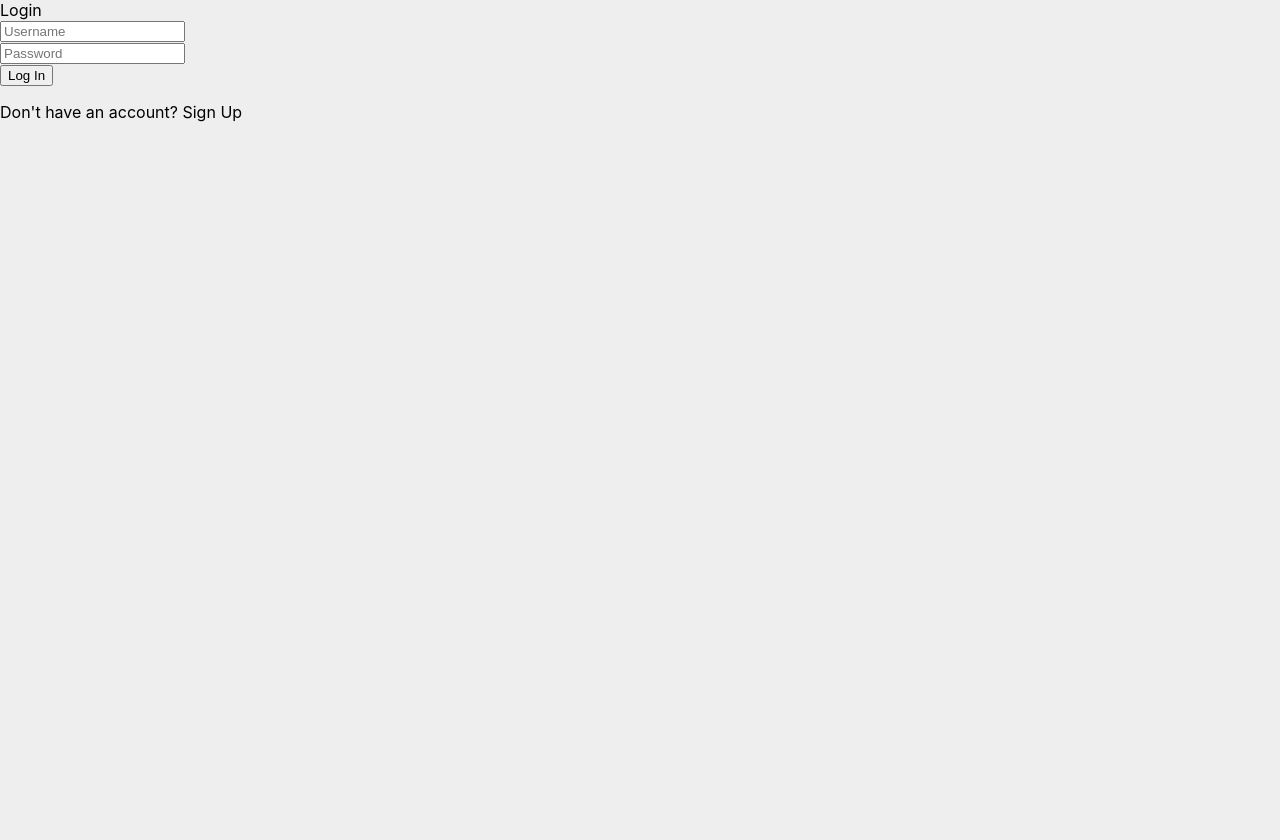
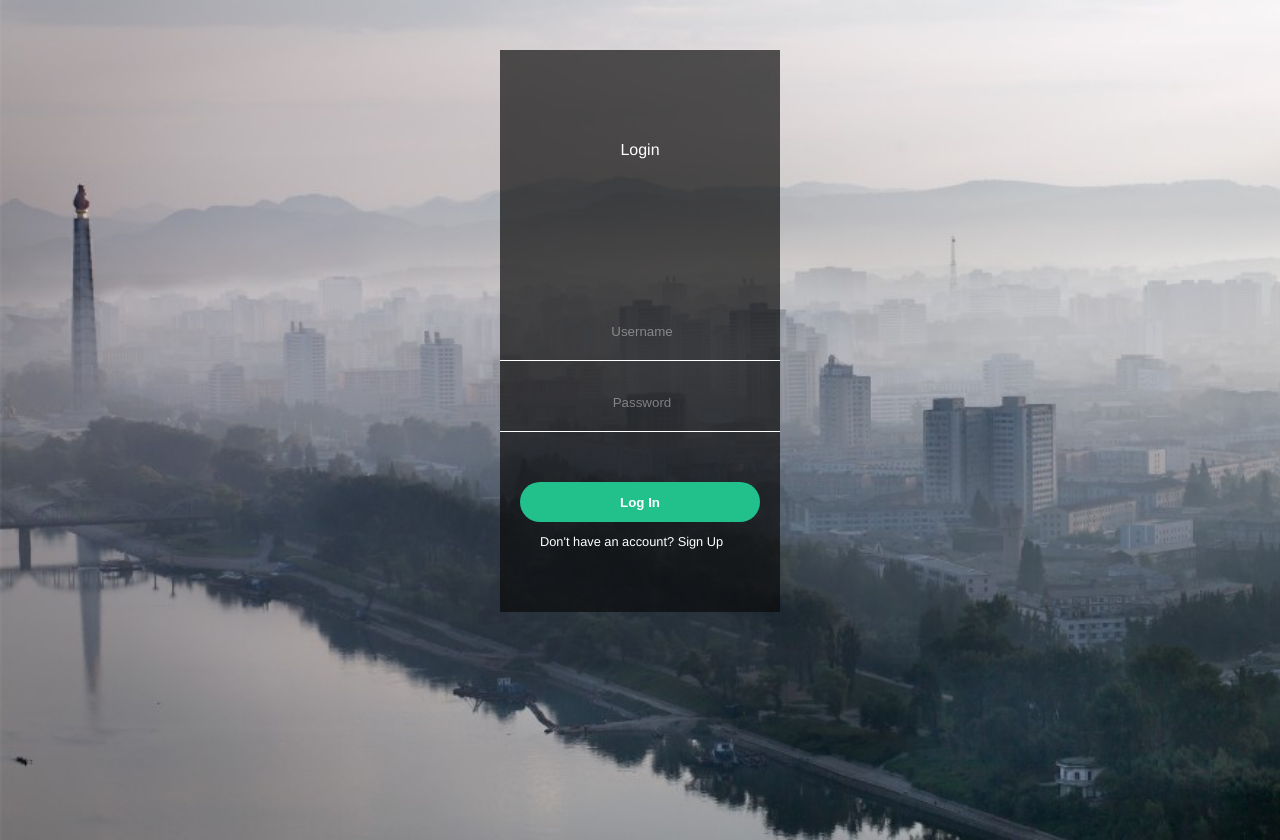
Before and after one commit to ridvankaradag/career-app, a React (Create React App) app: page /dashboard/login in a window 1280 px wide. Before the commit the page ends 800 px from the top, so only its background shows below. Built offline with nearby package versions, Linux system fonts and the light colour scheme.

Commit message:
Update index.css

```diff
--- a/src/index.css
+++ b/src/index.css
@@ -1,22 +1,367 @@
+ /*body,
 html {
-  box-sizing: border-box;
+  margin: 0;
+  height: 100%;
 }
 
-*, *::before, *::after {
-  box-sizing: inherit;
+input {
+  border: none;
 }
 
-body {
+button:focus {
+  outline: none;
+}
+
+::-webkit-input-placeholder {
+  color: rgba(255, 255, 255, 0.65);
+}
+
+::-webkit-input-placeholder .input-line:focus +::input-placeholder {
+  color: #fff;
+}
+
+
+.spacing {
+  -webkit-box-flex: 1;
+  -webkit-flex-grow: 1;
+  -ms-flex-positive: 1;
+  flex-grow: 1;
+  height: 120px;
+  font-weight: 300;
+  text-align: center;
+  margin-top: 10px;
+  color: rgba(255, 255, 255, 0.65)
+}
+
+.input-line:focus {
+  outline: none;
+  border-color: #fff;
+  -webkit-transition: all .2s ease;
+  transition: all .2s ease;
+}
+
+.ghost-round {
+  cursor: pointer;
+  background: none;
+  border: 1px solid rgba(255, 255, 255, 0.65);
+  border-radius: 25px;
+  color: rgba(255, 255, 255, 0.65);
+  -webkit-align-self: flex-end;
+  -ms-flex-item-align: end;
+  align-self: flex-end;
+  font-size: 19px;
+  font-size: 1.2rem;
+  font-family: roboto;
+  font-weight: 300;
+  line-height: 2.5em;
+  margin-top: auto;
+  margin-bottom: 25px;
+  -webkit-transition: all .2s ease;
+  transition: all .2s ease;
+}
+
+.ghost-round:hover {
+  background: rgba(255, 255, 255, 0.15);
+  color: #fff;
+  -webkit-transition: all .2s ease;
+  transition: all .2s ease;
+}
+
+.input-line {
+  background: none;
+  margin-bottom: 10px;
+  line-height: 2.4em;
+  color: #fff;
+  font-family: roboto;
+  font-weight: 300;
+  letter-spacing: 0px;
+  letter-spacing: 0.02rem;
+  font-size: 19px;
+  font-size: 1.2rem;
+  border-bottom: 1px solid rgba(255, 255, 255, 0.65);
+  -webkit-transition: all .2s ease;
+  transition: all .2s ease;
+}
+
+.full-width {
+  width: 100%;
+}
+
+.input-fields {
+  margin-top: 25px;
+}
+
+.container {
+  display: -webkit-box;
+  display: -webkit-flex;
+  display: -ms-flexbox;
+  display: flex;
+  -webkit-box-align: center;
+  -webkit-align-items: center;
+  -ms-flex-align: center;
+  align-items: center;
+  -webkit-box-pack: center;
+  -webkit-justify-content: center;
+  -ms-flex-pack: center;
+  justify-content: center;
+  background: #eee;
+  height: 100%;
+}
+
+.content {
+  padding-left: 25px;
+  padding-right: 25px;
+  display: -webkit-box;
+  display: -webkit-flex;
+  display: -ms-flexbox;
+  display: flex;
+  -webkit-flex-flow: column;
+  -ms-flex-flow: column;
+  flex-flow: column;
+  z-index: 5;
+}
+
+.welcome {
+  font-weight: 200;
+  margin-top: 75px;
+  text-align: center;
+  font-size: 40px;
+  font-size: 2.5rem;
+  letter-spacing: 0px;
+  letter-spacing: 0.05rem;
+}
+
+.menu {
+  background: rgba(0, 0, 0, 0.2);
+  width: 100%;
+  height: 50px;
+}
+
+.window {
+  z-index: 100;
+  color: #fff;
+  font-family: roboto;
+  position: relative;
+  display: -webkit-box;
+  display: -webkit-flex;
+  display: -ms-flexbox;
+  display: flex;
+  -webkit-flex-flow: column;
+  -ms-flex-flow: column;
+  flex-flow: column;
+  box-shadow: 0px 15px 50px 5px rgba(0, 0, 0, 0.2);
+  box-sizing: border-box;
+  height: 560px;
+  width: 360px;
+  background: #fff;
+}
+
+.overlay {
+  background: #5f9ea0;
+  opacity: 0.85;
+  filter: alpha(opacity=85);
+  height: 560px;
+  position: absolute;
+  width: 360px;
+  z-index: 1;
+}
+
+.bold-line {
+  background: #e7e7e7;
+  position: absolute;
+  top: 0px;
+  bottom: 0px;
+  margin: auto;
+  width: 100%;
+  height: 360px;
+  z-index: 1;
+  opacity:0.1;
+    background: url('https://pexels.imgix.net/photos/27718/pexels-photo-27718.jpg?fit=crop&w=1280&h=823') left no-repeat;
+  background-size:cover;
+}
+
+.bottom{
+  margin-top:25px;
+}
+
+@media (max-width: 500px) {
+  .window {
+    width: 100%;
+    height: 100%;
+  }
+  .overlay {
+    width: 100%;
+    height: 100%;
+  }
+}
+
+*/
+
+
+
+
+
+
+html, body {
+  height: 100%;
+  width: 100%;
   margin: 0;
   padding: 0;
-  font-family: -apple-system, BlinkMacSystemFont, "Segoe UI", "Roboto", "Oxygen",
-    "Ubuntu", "Cantarell", "Fira Sans", "Droid Sans", "Helvetica Neue",
-    sans-serif;
-  -webkit-font-smoothing: antialiased;
-  -moz-osx-font-smoothing: grayscale;
 }
 
-code {
-  font-family: source-code-pro, Menlo, Monaco, Consolas, "Courier New",
-    monospace;
+.container {
+  padding: 20px 0;
+  height: 100vh;
+  width: 100%;
+  background-image: url("assets/images/test.jpg");
+  background-size: cover;
+  color: #fff;
+  font-family: "Comfortaa", "Helvetica", sans-serif;
 }
+
+.login {
+  max-width: 280px;
+  min-height: 500px;
+  margin: 30px auto;
+  background-color: rgba(10,10,10,.68);
+}
+
+.login-icon-field {
+  height: 200px;
+  width: 100%;
+  display: flex;
+    /* flex-direction: row; */
+    align-items: center;
+    justify-content: center;
+  /*background-color: red;*/
+}
+
+.login-icon {
+  margin: 50px 65px;
+}
+
+.login-form {
+  width: 100%;
+  margin: 50px 0;
+}
+
+.row {
+  display: none;
+}
+
+.username-row {
+  position: relative;
+  height: 40px;
+  width: 100%;
+  padding: 10px 0;
+  border-bottom: 1px solid;
+  margin-bottom: 10px;
+}
+
+.password-row {
+  position: relative;
+  height: 40px;
+  border-bottom: 1px solid;
+}
+
+.password-icon,
+.user-icon {
+  margin: 5px;
+}
+
+input {
+  height: 30px;
+  text-align: center;
+  margin: 5px 0px;
+  background: transparent;
+  border: none;
+  width: 100%;
+  color: white;
+}
+
+input:focus,
+button:focus {
+  outline: none;
+}
+
+input::-webkit-input-placeholder {
+  color: rgba(255,255,255,.4);
+}
+
+input::-moz-placeholder {
+  color: rgba(255,255,255,.4);
+}
+
+.call-to-action {
+  margin: 22px 0;
+  height: 130px;
+  width: 100%;
+  /*background-color: blue;*/
+}
+
+button {
+  display: block;
+  width: 240px;
+  height: 40px;
+  padding: 0;
+  margin: 10px 20px 10px;
+  font-weight: 700;
+  color: #fff;
+  background-color: #22c08a;
+  border: none;
+  border-radius: 20px;
+  transition: background-color .10s ease-in-out;
+  -webkit-user-select:none;
+  -moz-user-select:none;
+  -ms-user-select:none;
+  user-select:none;
+}
+
+button:hover {
+  background-color: #26d69a;
+}
+
+button:active {
+  background-color: #1eaa7a;
+}
+
+p {
+  display: inline-block;
+ /* width: 200px;*/
+  margin: 0 40px;
+  font-size: .8rem;
+  /*color: rgba(255,255,255,.4);
+  background-color: yellow;*/
+}
+
+p a {
+  color: #fff;
+}
+
+label,
+p a:hover {
+  -webkit-cursor: pointer;
+  cursor: pointer;
+}
+.input_search{
+  background: #fff;
+  color: black;
+  width:270px
+}
+.input_search::placeholder { /* Chrome, Firefox, Opera, Safari 10.1+ */
+  color: black;
+  opacity: 1; /* Firefox */
+}
+
+.input_search:-ms-input-placeholder { /* Internet Explorer 10-11 */
+  color: black;
+}
+
+.input_search::-ms-input-placeholder { /* Microsoft Edge */
+  color: black;
+}
+
+/*Jobs Page*/
+.btn-delete{
+  cursor: pointer;
+}
```
